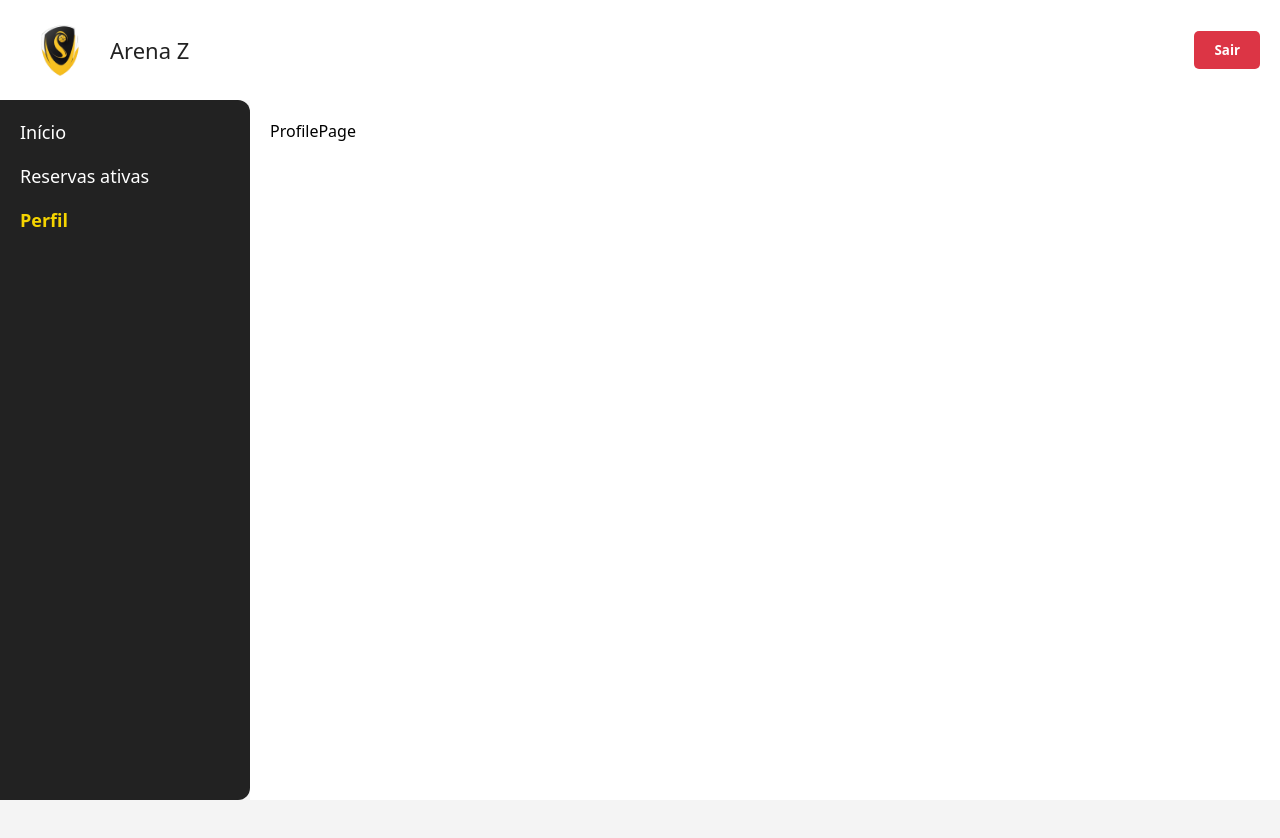
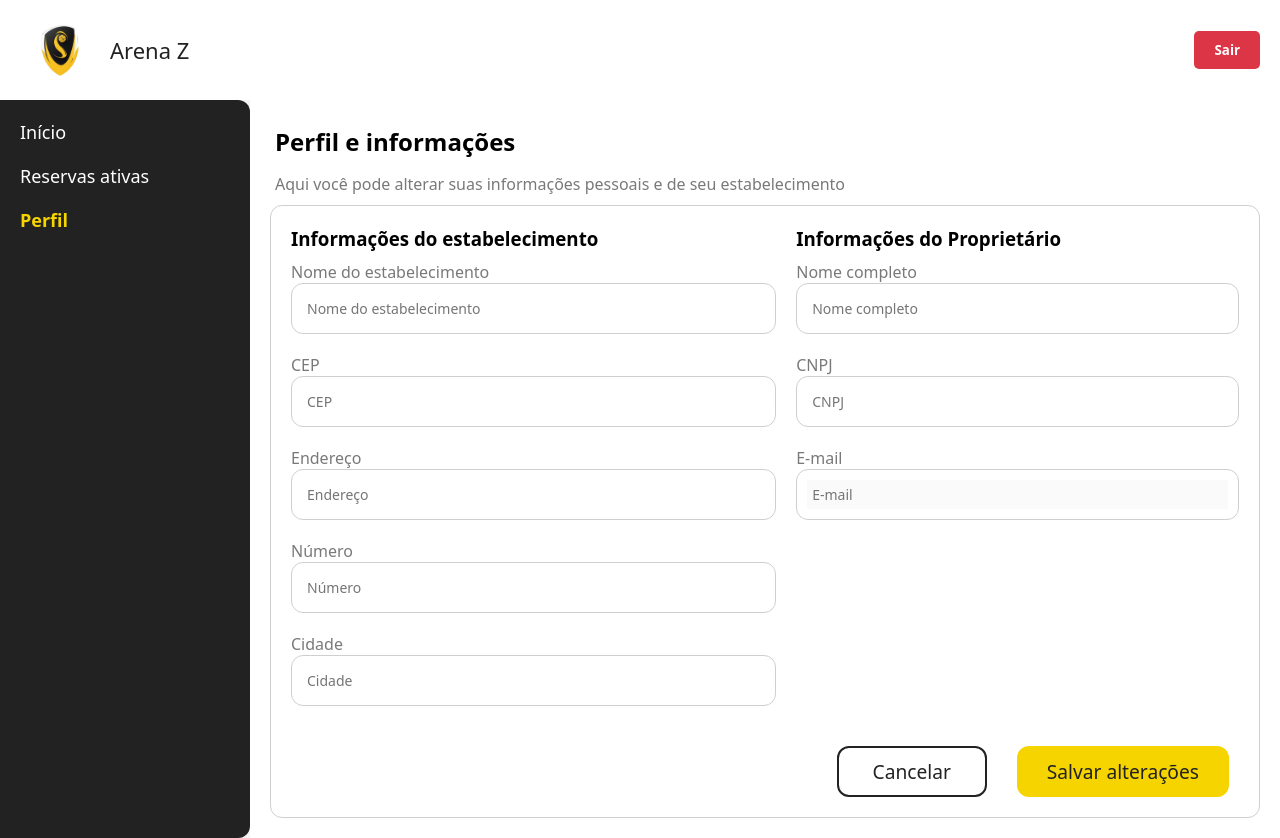
Before and after one commit to silva-luiz/arenaz-v2, a React (Vite) app in the folder arena_z/: page /home/profile in a window 1280 px wide. Before the commit the page ends 800 px from the top, so only its background shows below. Built offline with nearby package versions, Linux system fonts and the light colour scheme.

Commit message:
feat: profile page created

```diff
--- a/arena_z/src/components/Profile/ProfilePage.jsx
+++ b/arena_z/src/components/Profile/ProfilePage.jsx
@@ -1,9 +1,90 @@
-import React from 'react'
+import styles from '../Profile/ProfilePage.module.css';
+import { useState } from 'react';
+import Button from '../../components/Button';
 
 const ProfilePage = () => {
+  // hooks Estabelecimento
+  const [establishmentName, setEstablishmentName] = useState('');
+  const [establishmentCep, setEstablishmentCep] = useState('');
+  const [establishmentAddress, setEstablishmentAddress] = useState('');
+  const [establishmentNumber, setEstablishmentNumber] = useState('');
+  const [establishmentCity, setEstablishmentCity] = useState('');
+
+  // hooks Proprietário
+  const [ownerName, setOwnerName] = useState('');
+  const [ownerDocument, setOwnerDocument] = useState('');
+  const [ownerEmail, setOwnerEmail] = useState('');
+
   return (
-    <div>ProfilePage</div>
-  )
-}
+    <div className={styles.pageWrapper}>
+      <h2>Perfil e informações</h2>
+      <p>Aqui você pode alterar suas informações pessoais e de seu estabelecimento</p>
+      <div className={styles.formContainer}>
+        <form onSubmit=''>
+          <div className={styles.formColumns}>
+            <div className={styles.column}>
+              <h3 className={styles.title}>Informações do estabelecimento</h3>
+              <div className={styles.inputContainer}>
+                <span>Nome do estabelecimento</span>
+                <div className={styles.inputWrapper}>
+                  <input type="text" placeholder='Nome do estabelecimento' name='establishmentName' onChange={(e) => setEstablishmentName(e.target.value)} />
+                </div>
+              </div>
+              <div className={styles.inputContainer}>
+                <span>CEP</span>
+                <div className={styles.inputWrapper}>
+                  <input type="text" placeholder='CEP' name='establishmentCep' onChange={(e) => setEstablishmentCep(e.target.value)} />
+                </div>
+              </div>
+              <div className={styles.inputContainer}>
+                <span>Endereço</span>
+                <div className={styles.inputWrapper}>
+                  <input type="text" placeholder='Endereço' name='establishmentAddress' onChange={(e) => setEstablishmentAddress(e.target.value)} />
+                </div>
+              </div>
+              <div className={styles.inputContainer}>
+                <span>Número</span>
+                <div className={styles.inputWrapper}>
+                  <input type="text" placeholder='Número' name='establishmentNumber' onChange={(e) => setEstablishmentNumber(e.target.value)} />
+                </div>
+              </div>
+              <div className={styles.inputContainer}>
+                <span>Cidade</span>
+                <div className={styles.inputWrapper}>
+                  <input type="text" placeholder='Cidade' name='establishmentCity' onChange={(e) => setEstablishmentCity(e.target.value)} />
+                </div>
+              </div>
+            </div>
+            <div className={styles.column}>
+              <h3 className={styles.title}>Informações do Proprietário</h3>
+              <div className={styles.inputContainer}>
+                <span>Nome completo</span>
+                <div className={styles.inputWrapper}>
+                  <input type="text" placeholder='Nome completo' name='ownerName' onChange={(e) => setOwnerName(e.target.value)} />
+                </div>
+              </div>
+              <div className={styles.inputContainer}>
+                <span>CNPJ</span>
+                <div className={styles.inputWrapper}>
+                  <input type="text" placeholder='CNPJ' name='ownerDocument' onChange={(e) => setOwnerDocument(e.target.value)} />
+                </div>
+              </div>
+              <div className={styles.inputContainer}>
+                <span>E-mail</span>
+                <div className={styles.inputWrapper}>
+                  <input type="email" placeholder='E-mail' name='ownerEmail' onChange={(e) => setOwnerEmail(e.target.value)} disabled />
+                </div>
+              </div>
+            </div>
+          </div>
+          <div className={styles.actionButtonsContainer}>
+            <Button text='Cancelar' className='outlinedButton' />
+            <Button text='Salvar alterações' className='primaryButton' />
+          </div>
+        </form>
+      </div>
+    </div>
+  );
+};
 
-export default ProfilePage
+export default ProfilePage;
--- /dev/null
+++ b/arena_z/src/components/Profile/ProfilePage.module.css
@@ -0,0 +1,112 @@
+.pageWrapper {
+    display: flex;
+    flex-direction: column;
+    align-items: stretch;
+}
+
+.formContainer {
+    display: flex;
+    justify-content: space-between;
+    width: 100%;
+    padding: 20px;
+    border: 1px solid var(--background-color-hover);
+    border-radius: 12px;
+}
+
+.column{
+    flex-grow: 1;
+}
+
+.establishmentOwnerWrapper {
+    display: flex;
+    justify-content: space-between;
+    flex-wrap: wrap;
+    gap: 20px;
+    width: 100%;
+}
+
+.establishmentContainer, .ownerContainer {
+    flex-basis: 45%;
+    flex-grow: 1;
+}
+
+.formContainer {
+    width: 100%; /* Assegura que o formContainer ocupe 100% da largura do elemento pai */
+    display: flex;
+    flex-direction: column;
+}
+
+span{
+    color: var(--text-color);
+}
+
+.title{
+    padding-bottom: 10px;
+}
+
+.formColumns {
+    display: flex;
+    justify-content: space-between;
+    gap: 20px;
+    width: 100%;
+}
+
+.inputContainer {
+    display: flex;
+    flex-direction: column;
+    margin-bottom: 20px;
+    width: 100%;
+}
+
+.inputWrapper {
+    position: relative;
+    display: flex;
+    align-items: center;
+    border: 1px solid var(--background-color-hover);
+    border-radius: 12px;
+    padding: 10px;
+    background-color: var(--background-color);
+}
+
+.inputWrapper input {
+    border: none;
+    outline: none;
+    width: 100%;
+    font-size: 14px;
+    padding: 5px;
+}
+
+.actionButtonsContainer{
+    padding-top: 20px;
+    display: flex;
+    gap: 10px;
+    justify-content: end;
+}
+
+@media (max-width: 768px) {
+    .formColumns {
+        flex-direction: column;
+    }
+    .actionButtonsContainer {
+        flex-direction: column;
+        align-items: center;
+    }
+    .outlinedButton, .primaryButton {
+        width: 100%;
+        margin: 5px 0;
+    }
+}
+
+@media (max-width: 480px) {
+    .contentWrapper {
+        width: 90vw;
+    }
+
+    .formHeader h2 {
+        font-size: 1.5rem;
+    }
+
+    .formHeader p {
+        font-size: 14px;
+    }
+}
--- a/arena_z/src/components/Register/Register.module.css
+++ b/arena_z/src/components/Register/Register.module.css
@@ -78,7 +78,7 @@ p {
     align-items: center;
     padding: 20px;
     text-align: center;
-    width: 50vw; /* Ajuste para telas maiores */
+    width: 50vw;
     border: solid 1px var(--background-color-hover);
     border-radius: 12px;
 }
--- a/arena_z/src/main.jsx
+++ b/arena_z/src/main.jsx
@@ -9,7 +9,7 @@ import HomePage from './components/Home/HomePage.jsx'
 import ReservationsPage from './components/Reservations/ReservationsPage.jsx'
 
 // React-Router import
-import { createBrowserRouter, RouterProvider, Route } from 'react-router-dom';
+import { createBrowserRouter, RouterProvider, Route, Navigate } from 'react-router-dom';
 import ErrorPage from './components/error/ErrorPage.jsx';
 import DashboardPage from './components/Dashboard/DashboardPage.jsx'
 
@@ -33,6 +33,10 @@ const router = createBrowserRouter(
       element: <HomePage/>,
       children: [
         {
+          index: true,
+          element: <Navigate to="dashboard" />
+        },
+        {
           path: "dashboard",
           element: <DashboardPage/>
         },
```
